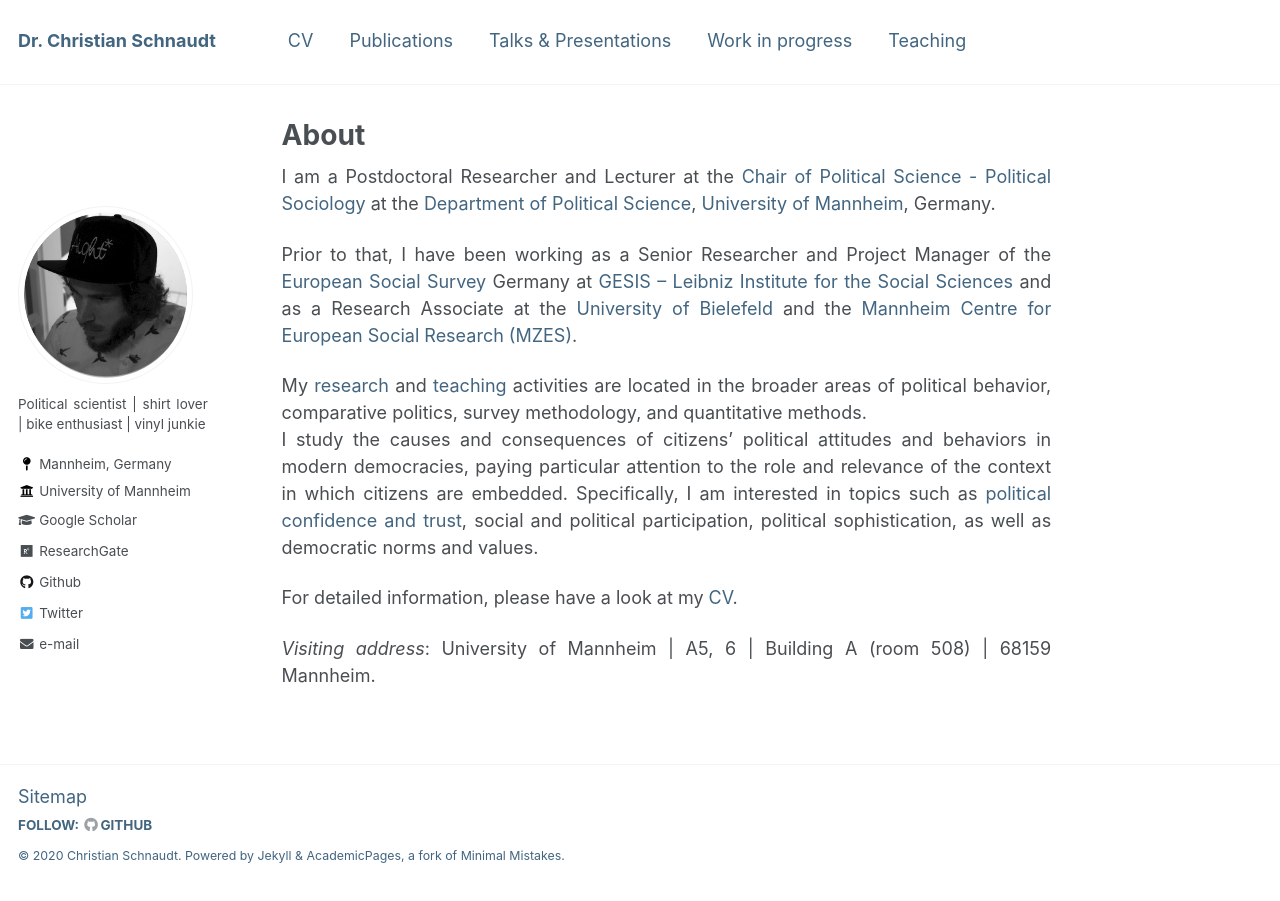
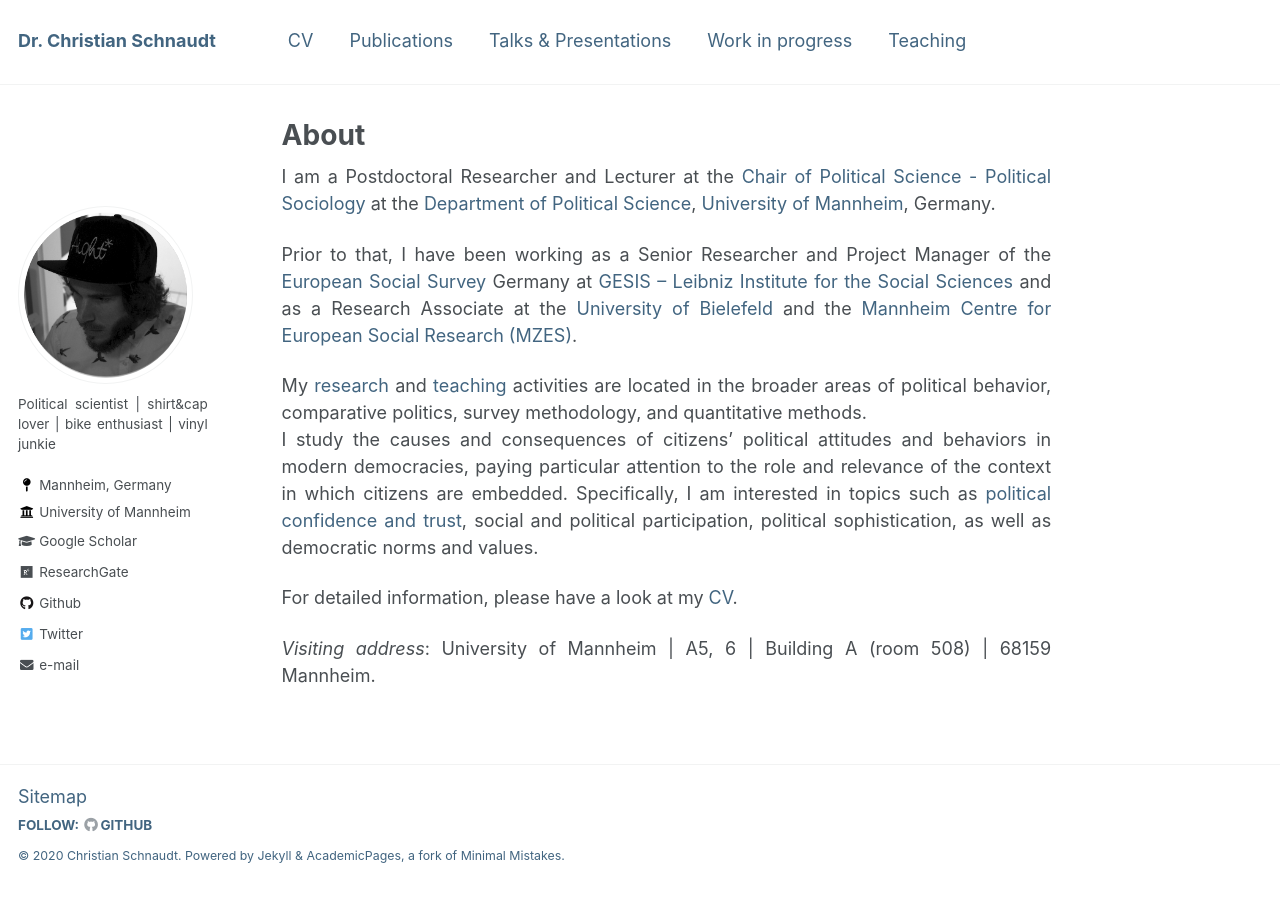
Before and after one commit to cschnaudt/cschnaudt.github.io, a Jekyll site: the page built from _pages/about.md, in a window 1280 px wide. Built offline with Jekyll 4.4.1, drawn with Linux system fonts in a browser that asks for light colours.

Commit message:
Update _config.yml

```diff
--- a/_config.yml
+++ b/_config.yml
@@ -82,7 +82,7 @@
 author:
   name             : ""
   avatar           : "profile1.png"
-  bio              : "Political scientist | shirt lover | bike enthusiast | vinyl junkie"
+  bio              : "Political scientist | shirt&cap lover | bike enthusiast | vinyl junkie"
   location         : "Mannheim, Germany"
   employer         : "University of Mannheim"
   pubmed           :
```
